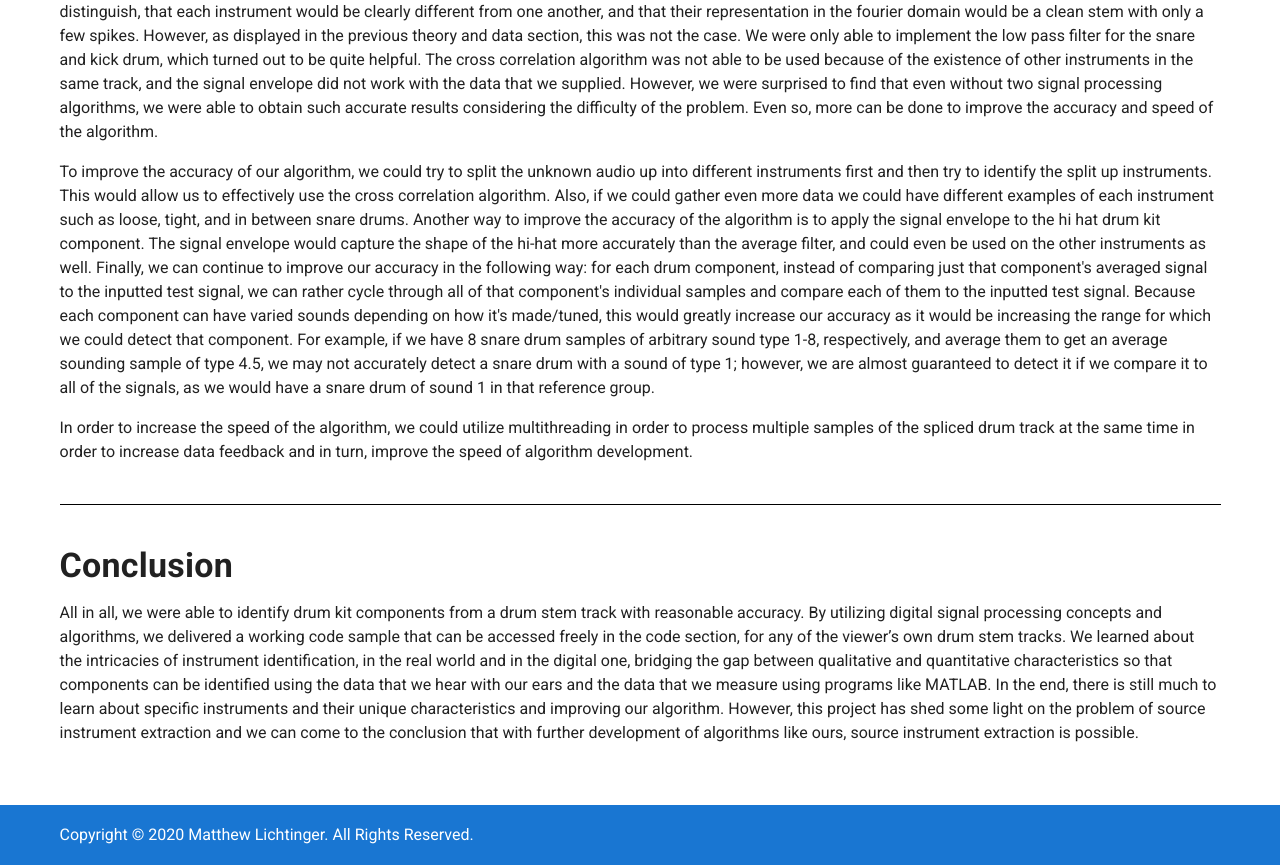
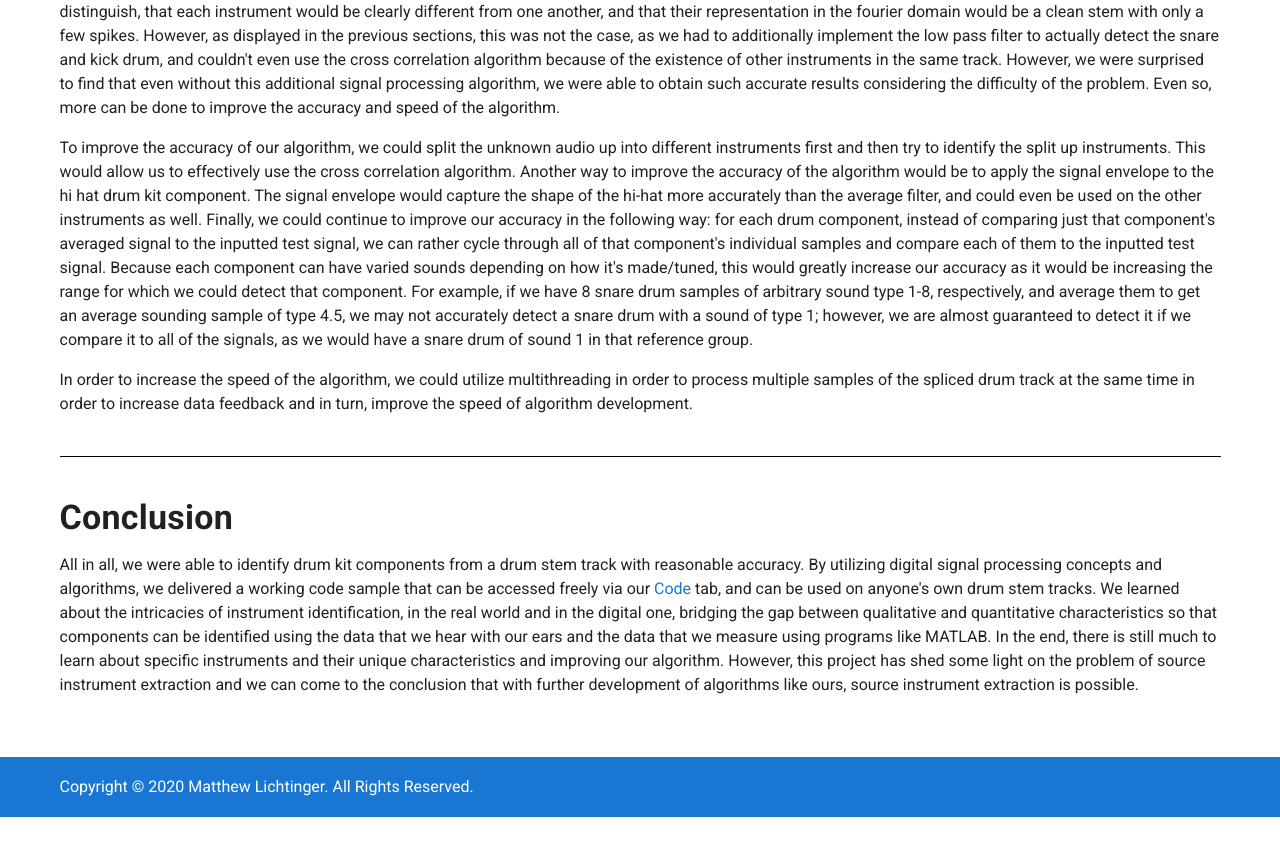
Before and after one commit to mattlich99/eecs351-final-project, a Vue app: page / in a window 1280 px wide. Shown: the part 5900-6765 px from the top of the page. After the commit the page ends 6717 px from the top, so only its background shows below. Built offline with nearby package versions, Linux system fonts and the light colour scheme.

Commit message:
final design complete, just need responsivity tweaks

```diff
--- a/public/index.html
+++ b/public/index.html
@@ -7,11 +7,11 @@
     <meta
     name="image"
     property="og:image"
-    content="https://slideapp.dev/img/thumbnail-slide-logo.d26baed9.png"
+    content="https://eecs351-final-project.web.app/img/ECEHeader.1a056166.png"
   >
 <meta
 property="og:description"
-content='Slide is a social and professional app that allows for instant sharing of phone numbers, social media, and more.'>
+content='The Drum Identification Project was the final deliverable of EECS 351: Digital Signal Processing and Analysis at the University of Michigan. The project goal was to identify the individual drum kit components playing during a mixed drum stem.'>
 <meta
 name="author" content="Slide LLC">
 
@@ -22,7 +22,7 @@ name="author" content="Slide LLC">
   </head>
   <body>
     <noscript>
-      <strong>We're sorry but Slide doesn't work properly without JavaScript enabled. Please enable it to continue.</strong>
+      <strong>We're sorry but this website doesn't work properly without JavaScript enabled. Please enable it to continue.</strong>
     </noscript>
     <div id="app"></div>
     <!-- built files will be auto injected -->
--- a/src/App.vue
+++ b/src/App.vue
@@ -17,12 +17,16 @@
 <script>
 import Footer from './components/Footer'
 import NavBar from './components/NavBar'
+require('./assets/ECEHeader.png')
 
 export default {
-  metaInfo() {
-    return {
-      title: 'EECS 351 Final Project | Drum Isolation'
-    }
+  metaInfo: {
+    title: 'EECS 351 Final Project | Drum Component Identification',
+    // if no subcomponents specify a metaInfo.title, this title will be used
+    titleTemplate: '%s | Drum Component Identification',
+    link: [
+      { rel: 'favicon', href: '../src/assets/images/slide-logos/favicon.ico' }
+    ]
   },
   name: 'App',
 
--- a/src/components/Conclusions.vue
+++ b/src/components/Conclusions.vue
@@ -4,17 +4,24 @@
       All in all, we were able to identify drum kit components from a drum stem
       track with reasonable accuracy. By utilizing digital signal processing
       concepts and algorithms, we delivered a working code sample that can be
-      accessed freely in the code section, for any of the viewer’s own drum stem
-      tracks. We learned about the intricacies of instrument identification, in
-      the real world and in the digital one, bridging the gap between
-      qualitative and quantitative characteristics so that components can be
-      identified using the data that we hear with our ears and the data that we
-      measure using programs like MATLAB. In the end, there is still much to
-      learn about specific instruments and their unique characteristics and
-      improving our algorithm. However, this project has shed some light on the
-      problem of source instrument extraction and we can come to the conclusion
-      that with further development of algorithms like ours, source instrument
-      extraction is possible.
+      accessed freely via our
+      <a
+        style="text-decoration: none"
+        href="https://drive.google.com/file/d/14S-Mbrtf1KDl4rEL7fcUKQaQLkugka1t/view"
+        target="_blank"
+        >Code</a
+      >
+      tab, and can be used on anyone's own drum stem tracks. We learned about
+      the intricacies of instrument identification, in the real world and in the
+      digital one, bridging the gap between qualitative and quantitative
+      characteristics so that components can be identified using the data that
+      we hear with our ears and the data that we measure using programs like
+      MATLAB. In the end, there is still much to learn about specific
+      instruments and their unique characteristics and improving our algorithm.
+      However, this project has shed some light on the problem of source
+      instrument extraction and we can come to the conclusion that with further
+      development of algorithms like ours, source instrument extraction is
+      possible.
     </p>
   </div>
 </template>
--- a/src/components/FFTSamples.vue
+++ b/src/components/FFTSamples.vue
@@ -20,7 +20,7 @@
           there are some key characteristics to the snare drum that we used in
           our identification algorithms to differentiate it from the other drum
           components: a high magnitude initial pulse; most of the frequency in
-          the mid-range from about 250Hz-4ooHz; and small magnitude frequencies
+          the mid-range from about 250Hz-400Hz; and small magnitude frequencies
           extending from about 900Hz-3kHz (called "wire" frequencies, resulting
           from the lingering vibration of the wires that hold the snare
           together).
--- a/src/components/Intro.vue
+++ b/src/components/Intro.vue
@@ -11,7 +11,8 @@
       source instrument-tracks from a mixed track. This is notoriously
       difficult, and from the main
       <a
-        hre="https://sound.media.mit.edu/Papers/kdm-phdthesis.pdf"
+        style="text-decoration: none"
+        href="https://sound.media.mit.edu/Papers/kdm-phdthesis.pdf"
         target="_blank"
         >MIT paper</a
       >
--- a/src/components/Learned.vue
+++ b/src/components/Learned.vue
@@ -10,29 +10,25 @@
       characteristics of the instruments would be easier to distinguish, that
       each instrument would be clearly different from one another, and that
       their representation in the fourier domain would be a clean stem with only
-      a few spikes. However, as displayed in the previous theory and data
-      section, this was not the case. We were only able to implement the low
-      pass filter for the snare and kick drum, which turned out to be quite
-      helpful. The cross correlation algorithm was not able to be used because
-      of the existence of other instruments in the same track, and the signal
-      envelope did not work with the data that we supplied. However, we were
-      surprised to find that even without two signal processing algorithms, we
-      were able to obtain such accurate results considering the difficulty of
-      the problem. Even so, more can be done to improve the accuracy and speed
-      of the algorithm.
+      a few spikes. However, as displayed in the previous sections, this was not
+      the case, as we had to additionally implement the low pass filter to
+      actually detect the snare and kick drum, and couldn't even use the cross
+      correlation algorithm because of the existence of other instruments in the
+      same track. However, we were surprised to find that even without this
+      additional signal processing algorithm, we were able to obtain such
+      accurate results considering the difficulty of the problem. Even so, more
+      can be done to improve the accuracy and speed of the algorithm.
     </p>
     <p>
-      To improve the accuracy of our algorithm, we could try to split the
-      unknown audio up into different instruments first and then try to identify
-      the split up instruments. This would allow us to effectively use the cross
-      correlation algorithm. Also, if we could gather even more data we could
-      have different examples of each instrument such as loose, tight, and in
-      between snare drums. Another way to improve the accuracy of the algorithm
-      is to apply the signal envelope to the hi hat drum kit component. The
-      signal envelope would capture the shape of the hi-hat more accurately than
-      the average filter, and could even be used on the other instruments as
-      well. Finally, we can continue to improve our accuracy in the following
-      way: for each drum component, instead of comparing just that component's
+      To improve the accuracy of our algorithm, we could split the unknown audio
+      up into different instruments first and then try to identify the split up
+      instruments. This would allow us to effectively use the cross correlation
+      algorithm. Another way to improve the accuracy of the algorithm would be
+      to apply the signal envelope to the hi hat drum kit component. The signal
+      envelope would capture the shape of the hi-hat more accurately than the
+      average filter, and could even be used on the other instruments as well.
+      Finally, we could continue to improve our accuracy in the following way:
+      for each drum component, instead of comparing just that component's
       averaged signal to the inputted test signal, we can rather cycle through
       all of that component's individual samples and compare each of them to the
       inputted test signal. Because each component can have varied sounds
--- a/src/views/Archive.vue
+++ b/src/views/Archive.vue
@@ -50,7 +50,8 @@
       <ul>
         <li>
           <a
-            hre="https://sound.media.mit.edu/Papers/kdm-phdthesis.pdf"
+            style="text-decoration: none"
+            href="https://sound.media.mit.edu/Papers/kdm-phdthesis.pdf"
             target="_blank"
             >MIT Audio DSP Report</a
           >
@@ -68,7 +69,13 @@
     </div>
   </v-container>
 </template>
-
+<script>
+export default {
+  metaInfo: {
+    title: 'Archive'
+  }
+}
+</script>
 <style scoped>
 * {
   /* border: 1px solid black; */
--- a/src/views/NotFound.vue
+++ b/src/views/NotFound.vue
@@ -8,3 +8,12 @@
     </div>
   </v-container>
 </template>
+
+<script>
+export default {
+  metaInfo: {
+    title: 'Page not found | Drum Component Identification'
+    // if no subcomponents specify a metaInfo.title, this title will be used
+  }
+}
+</script>
--- a/src/views/Team.vue
+++ b/src/views/Team.vue
@@ -31,7 +31,9 @@ export default {
   components: {
     Profile
   },
-
+  metaInfo: {
+    title: 'Student Team'
+  },
   data: () => ({
     people: [
       {
```
Also changed, not shown: src/views/Data.vue (+7 -4 lines), src/assets/ECEHeader.png (added), 1 other file (tests, documents, lock files or other folders).
